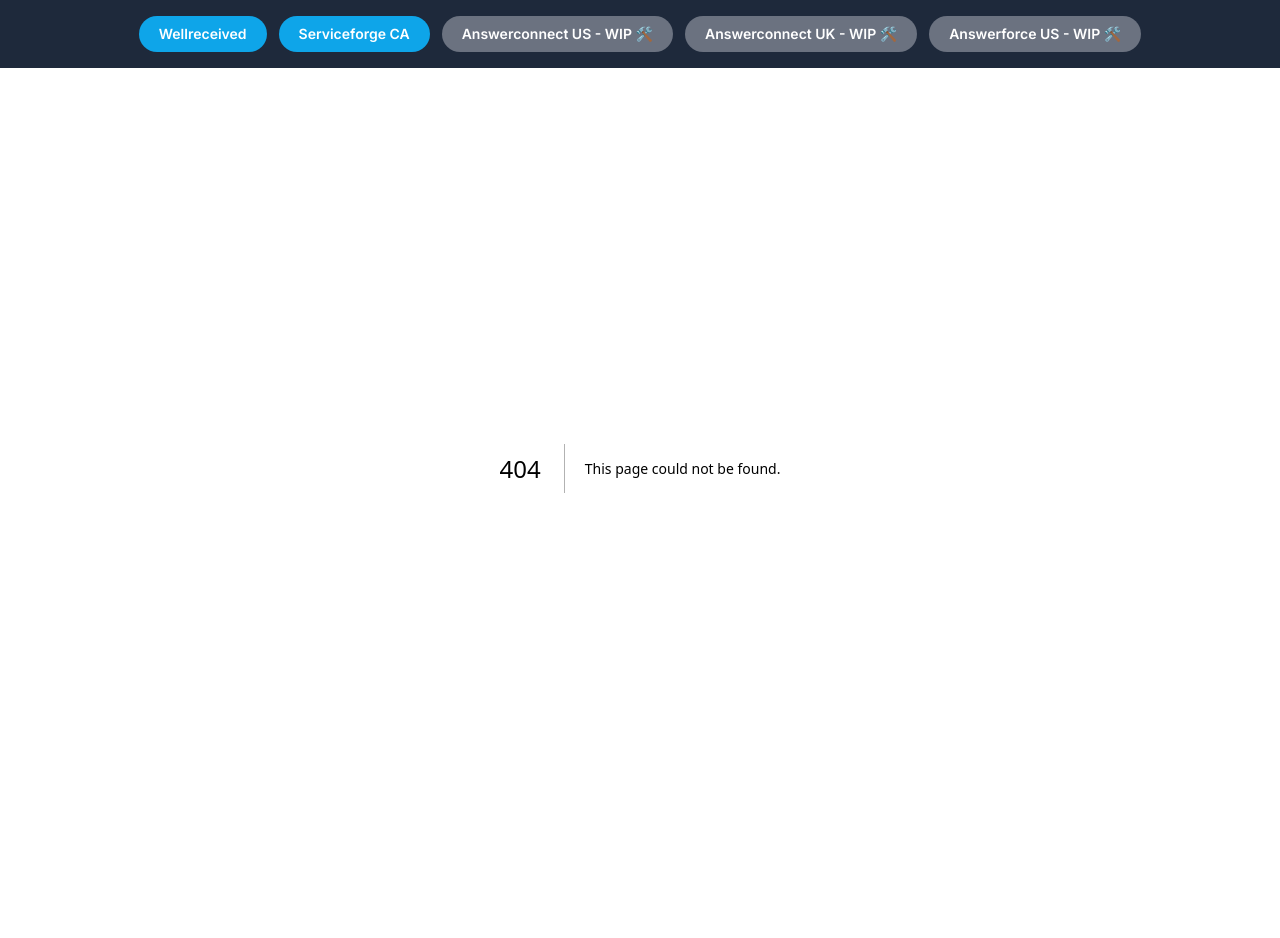
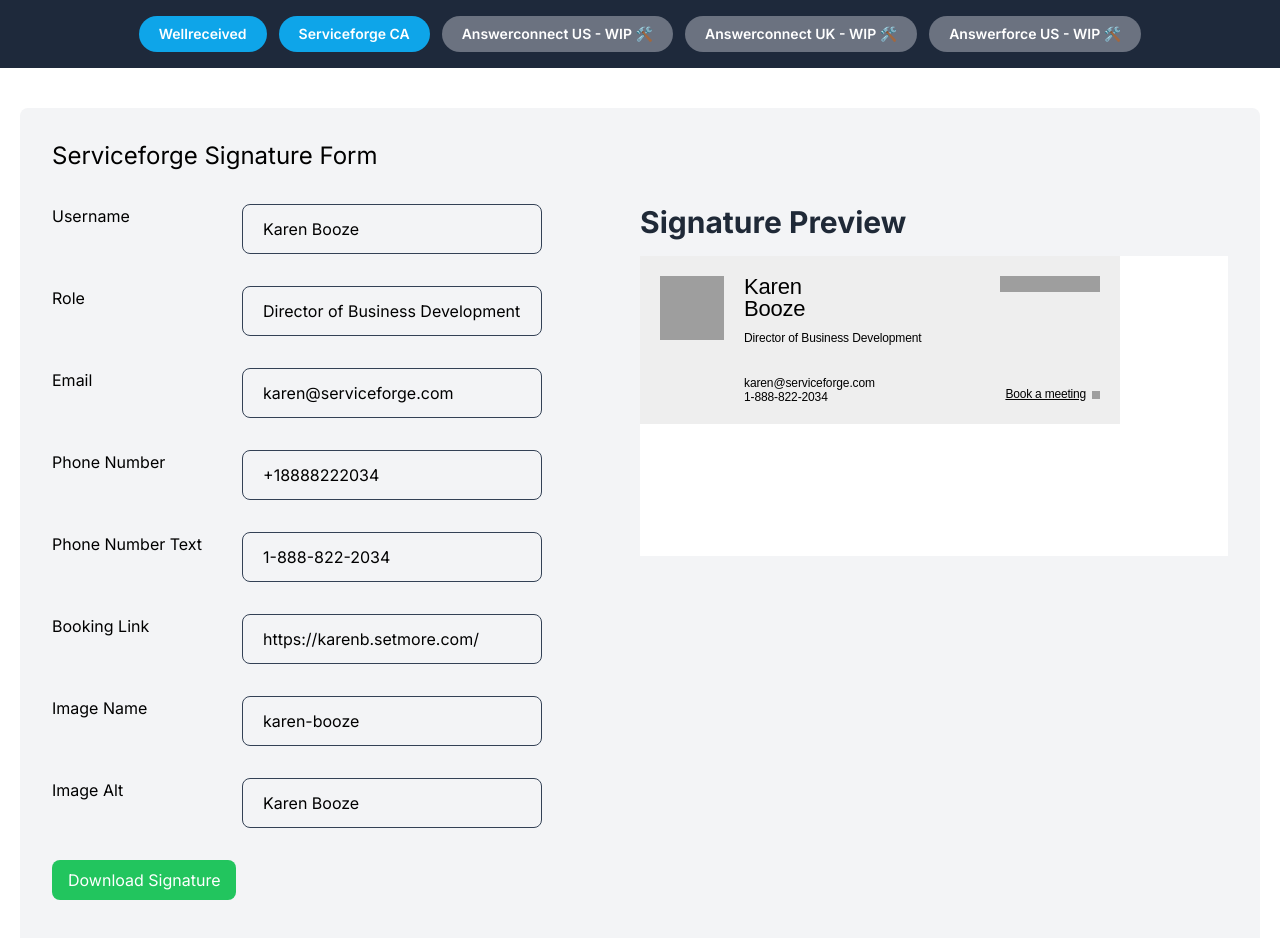
Before and after one commit to robinnicholasraja/branding-email-signatures, a Next.js app: page /sfca in a window 1280 px wide. Before the commit this address had no page. Shown: the top 938 px of the page. Before the commit the page ends 868 px from the top, so only its background shows below. Built offline with nearby package versions, Linux system fonts and the light colour scheme.

Commit message:
feature: added sfca page to generate the signature

```diff
--- /dev/null
+++ b/src/FormFields/SFCA.ts
@@ -0,0 +1,49 @@
+
+type SFCAInputsTypes = {
+  label: string;
+  type: string;
+  registerName: "role" | "email" | "username" | "phoneNumber" | "phoneNumberText" | "bookingLink" | "imageName" | "imageAlt";
+};
+
+export const SFCAInputs: SFCAInputsTypes[] = [
+  {
+    label: "Username",
+    type: "text",
+    registerName: "username",
+  },
+  {
+    label: "Role",
+    type: "text",
+    registerName: "role",
+  },
+  {
+    label: "Email",
+    type: "text",
+    registerName: "email",
+  },
+  {
+    label: "Phone Number",
+    type: "text",
+    registerName: "phoneNumber",
+  },
+  {
+    label: "Phone Number Text",
+    type: "text",
+    registerName: "phoneNumberText",
+  },
+  {
+    label: "Booking Link",
+    type: "text",
+    registerName: "bookingLink",
+  },
+  {
+    label: "Image Name",
+    type: "text",
+    registerName: "imageName",
+  },
+  {
+    label: "Image Alt",
+    type: "text",
+    registerName: "imageAlt",
+  },
+];
--- /dev/null
+++ b/src/app/sfca/ServiceForgeCaSignature.tsx
@@ -0,0 +1,56 @@
+import { Serviceforgeca } from "@/types";
+const ServiceForgeCaSignature = (sfcaData: Serviceforgeca) => {
+  const {
+    username,
+    role,
+    email,
+    phoneNumber,
+    phoneNumberText,
+    bookingLink,
+    imageName,
+    imageAlt,
+  } = sfcaData;
+
+  const usernameWordSplit = () => {
+    const usernameSplit = username.split(" ");
+    if (usernameSplit.length === 1) return username;
+    if (usernameSplit.length > 2) {
+      return usernameSplit[0] + " " + username[1] + "<br>" + usernameSplit[2];
+    } else {
+      return usernameSplit[0] + "<br>" + usernameSplit[1];
+    }
+  };
+  return `
+    <html>
+    <head>
+        <title>${username} - Service Forge</title>
+        <meta charset="UTF-8">
+    </head>
+    <body style="font-family: Arial, sans-serif; margin:0px;padding: 0px;  background:#ffffff; -webkit-font-smoothing: antialiased;">
+        <table border="0" cellpadding="0" cellspacing="0" bgcolor="#EEEEEE" style="width: 480px;min-width: 480px;max-width: 480px;margin:0px;box-sizing: border-box; border-collapse: collapse;background-color: #EEEEEE;">
+            <tbody>
+                <tr>
+                    <td style="padding:20px;width: 64px;vertical-align: top;text-align:  right;">
+                        <img src="https://storage.googleapis.com/email_signatures/ServiceForge/ca/images/${imageName}.jpg" width="64" height="64" style="width: 64px; height: 64px; font-size: 14px; color: #000000;" alt="${imageAlt}">
+                    </td>
+                    <td style="padding: 20px 0;vertical-align: top;">
+                        <p style="font-family: Arial, sans-serif;color:#000000;font-size:22px;margin:0 0 12px;line-height: 22px;letter-spacing: -0.2px;">${usernameWordSplit()}</p>
+                        <p style="font-family: Arial, sans-serif;color:#000000;font-size:12px;margin:0 0 32px;font-weight: 400;line-height: 12px;letter-spacing: -0.12px;">${role}</p>
+                        <a href="mailto:${email}" style="display:block;font-family: Arial, sans-serif;color: #000000;font-size:12px;font-weight: 400;line-height: 14px;letter-spacing: -0.12px;text-decoration: none;cursor: pointer;">${email}</a>
+                        <a href="tel:+${phoneNumber}" style="display:block;font-family: Arial, sans-serif;color: #000000;font-size:12px;font-weight: 400;line-height: 14px;letter-spacing: -0.12px;text-decoration: none; cursor: pointer;" target="_blank">${phoneNumberText}</a>
+                    </td>
+                   <td valign="top" align="right" style="padding: 20px 20px 20px 76px;">
+                        <a href="https://www.serviceforge.com/ca" target="_blank" style="margin:0 0 96px;border-radius: 100%;box-sizing: border-box;display: inline-block;height: 16px;"><img src="https://storage.googleapis.com/email_signatures/ServiceForge/ca/images/service-forge-logo.png" width="100" height="16" style="width: 100px; height: 16px; font-size: 14px; color: #000000;" alt="serviceforge"></a>
+                        <p style="margin:0;font-family: Arial, sans-serif;color: #000000;font-size:12px;font-weight: 400;line-height: 12px;letter-spacing: -0.2px;">
+                            <a href="${bookingLink}" style="font-family: Arial, sans-serif;color: #000000;font-size:12px;font-weight: 400;line-height: 12px;letter-spacing: -0.2px; cursor: pointer;text-decoration-line: underline;" target="_blank">Book a meeting<img src="https://storage.googleapis.com/email_signatures/ServiceForge/ca/images/right-arrow.png" width="8" height="8" style="vertical-align: middle;margin:0 0 0 6px;width: 8px; height: 8px; font-size:12px; color: #000000;" alt="Right arrow">
+                            </a>
+                        </p>
+                   </td>
+                </tr>
+            </tbody>
+        </table>
+    </body>
+    </html>`;
+};
+
+export default ServiceForgeCaSignature;
--- /dev/null
+++ b/src/app/sfca/page.tsx
@@ -0,0 +1,36 @@
+"use client";
+import React, { useEffect, useLayoutEffect, useState } from "react";
+import ServiceForgeCaSignature from "./ServiceForgeCaSignature";
+import Form from "@/app/sfca/(components)/Form";
+import { useSignatureStore } from "@/store/store";
+import { Serviceforgeca } from "@/types";
+
+const SFCA = () => {
+  const { sfcaData, setSfcaData } = useSignatureStore((state) => state);
+
+  return (
+    <section>
+      <div className="container mx-auto py-10">
+        <div className="bg-gray-100 p-8 rounded-lg w-full">
+          <h1 className="mb-8 text-2xl">Serviceforge Signature Form</h1>
+          <div className="flex justify-between gap-10 relative">
+            <Form />
+            <div className="w-1/2 h-screen sticky top-0">
+              <h2 className="text-3xl font-bold mb-4 text-gray-800">
+                Signature Preview
+              </h2>
+              <iframe
+                title="Signature Preview"
+                srcDoc={ServiceForgeCaSignature(sfcaData)}
+                width="100%"
+                height="300"
+              ></iframe>
+            </div>
+          </div>
+        </div>
+      </div>
+    </section>
+  );
+};
+
+export default SFCA;
--- /dev/null
+++ b/src/store/store.ts
@@ -0,0 +1,21 @@
+import { create } from "zustand";
+import { Serviceforgeca } from "../types";
+
+type SFCAtypes = {
+  sfcaData: Serviceforgeca;
+  setSfcaData: (sfcaData: Serviceforgeca) => void;
+};
+
+export const useSignatureStore = create<SFCAtypes>()((set) => ({
+  sfcaData: {
+    username: "Karen Booze",
+    role: "Director of Business Development",
+    email: "karen@serviceforge.com",
+    phoneNumber: "+18888222034",
+    phoneNumberText: "1-888-822-2034",
+    bookingLink: "https://karenb.setmore.com/",
+    imageName: "karen-booze",
+    imageAlt: "Karen Booze",
+  },
+  setSfcaData: (sfcaData: Serviceforgeca) => set(() => ({ sfcaData })),
+}));
```
